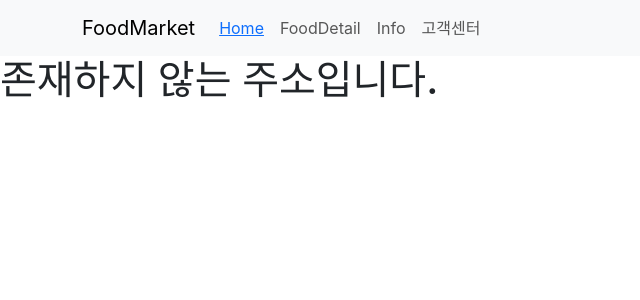
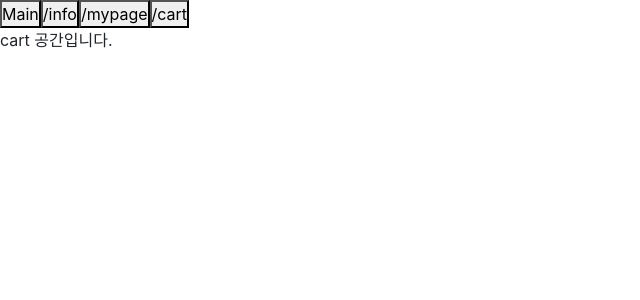
Before and after one commit to YuYoungKwang/fe-react-study, a React (Create React App) app: page /cart in a window 1280 px wide. Shown: the top 300 px of the page, without its empty margins (0-640 px from the left). Built offline with nearby package versions, Linux system fonts and the light colour scheme.

Commit message:
리액트 퀴즈7 (경로설정)

```diff
--- a/src/App.js
+++ b/src/App.js
@@ -15,10 +15,11 @@ import Quiz04 from './quiz/quiz04/Quiz04';
 import Quiz05 from './quiz/quiz05/Quiz05';
 import Quiz05_1 from './quiz/quiz05/Quiz05_1';
 import FoodMarket from './foodmarket/FoodMarket';
+import Quiz07 from './quiz/quiz07/Quiz07';
 function App() {
 
     // return <Export01/>;
-    return <FoodMarket/>;
+    return <Quiz07/>;
 
   // return (
   //   <div className="App">
--- /dev/null
+++ b/src/quiz/quiz07/Quiz07.js
@@ -0,0 +1,20 @@
+import { Routes, Route, Link, useNavigate, Router } from 'react-router';
+function Quiz07() {
+  let navigate = useNavigate();
+  return (
+    <div>
+      <button onClick={()=>{navigate("/")}}>Main</button>
+      <button onClick={()=>{navigate("/info")}}>/info</button>
+      <button onClick={()=>{navigate("/mypage")}}>/mypage</button>
+      <button onClick={()=>{navigate("/cart")}}>/cart</button>
+      <Routes>
+        <Route path='/' element={<div><p>Main</p></div>}></Route>
+        <Route path='/info' element={<div><p>info 공간입니다.</p></div>}></Route>
+        <Route path='/mypage' element={<div><p>mypage 공간입니다.</p></div>}></Route>
+        <Route path='/cart' element={<div><p>cart 공간입니다.</p></div>}></Route>
+      </Routes>
+    </div>
+  );
+}
+
+export default Quiz07;
```
